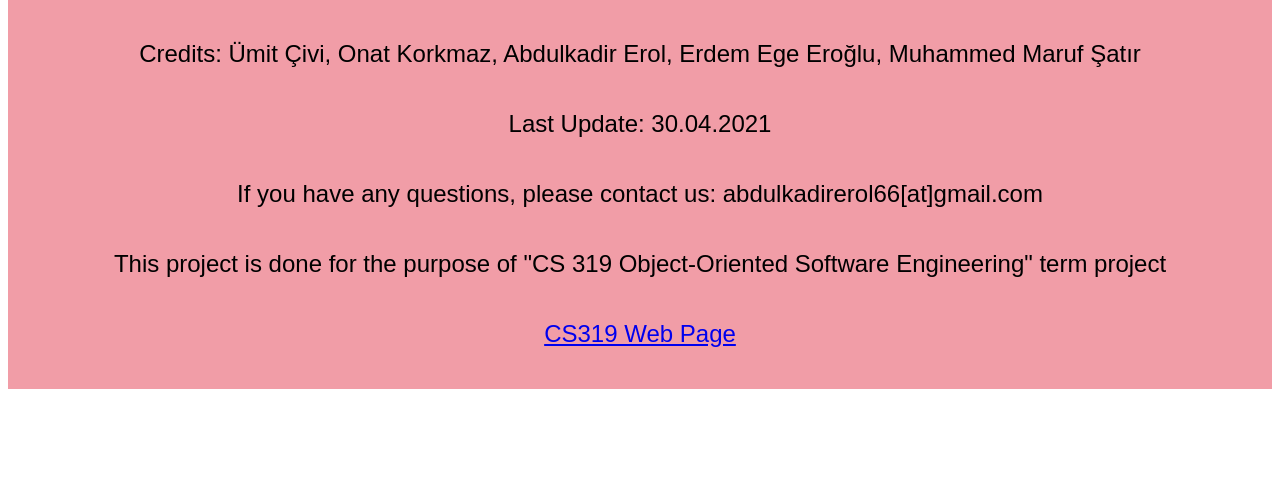
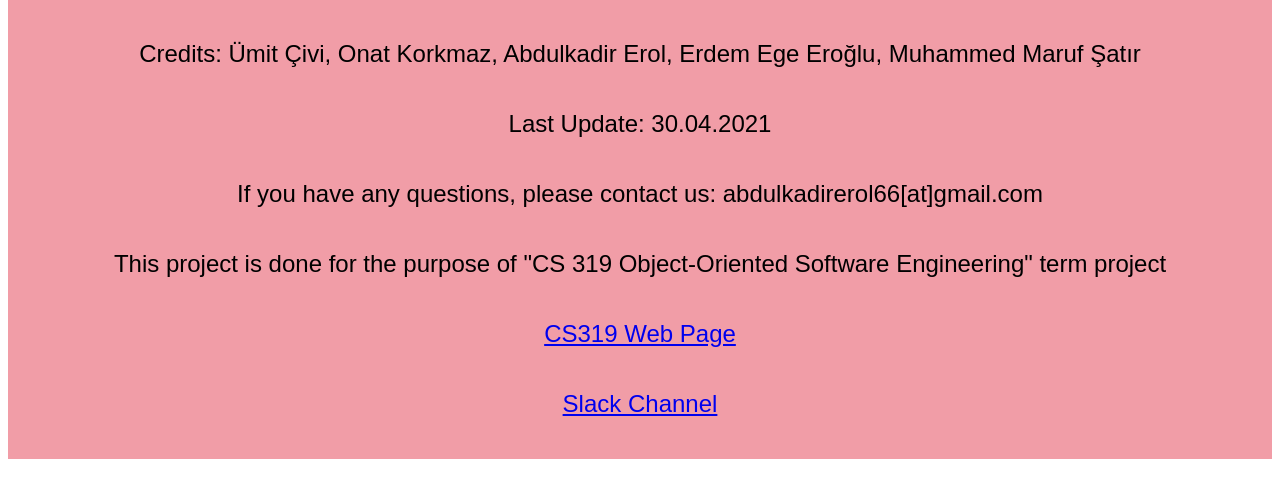
Before and after one commit to abdulkadir-erol/CS319-Project-1I, a PHP site: page /HelpPage.php in a window 1280 px wide. Shown: the part 284-782 px from the top of the page. Run offline with PHP 8.4, Linux system fonts and the light colour scheme; a user stored in the database is signed in; data comes from the database, SQL or seed files in the repository.

Commit message:
Add description

```diff
--- a/htdocs/HelpPage.php
+++ b/htdocs/HelpPage.php
@@ -151,7 +151,11 @@ button {
 		</div>
 		<div class="bodyTitle">
 			<a href="http://www.cs.bilkent.edu.tr/~eraytuzun/teaching/cs319/"> CS319 Web Page</a>
+			<br>
 		</div>
+		<div class="bodyTitle">
+         		<a href="http://bilkentcs319-spring21.slack.com">Slack Channel</a>
+      		</div>
 </div>
 
 
```
